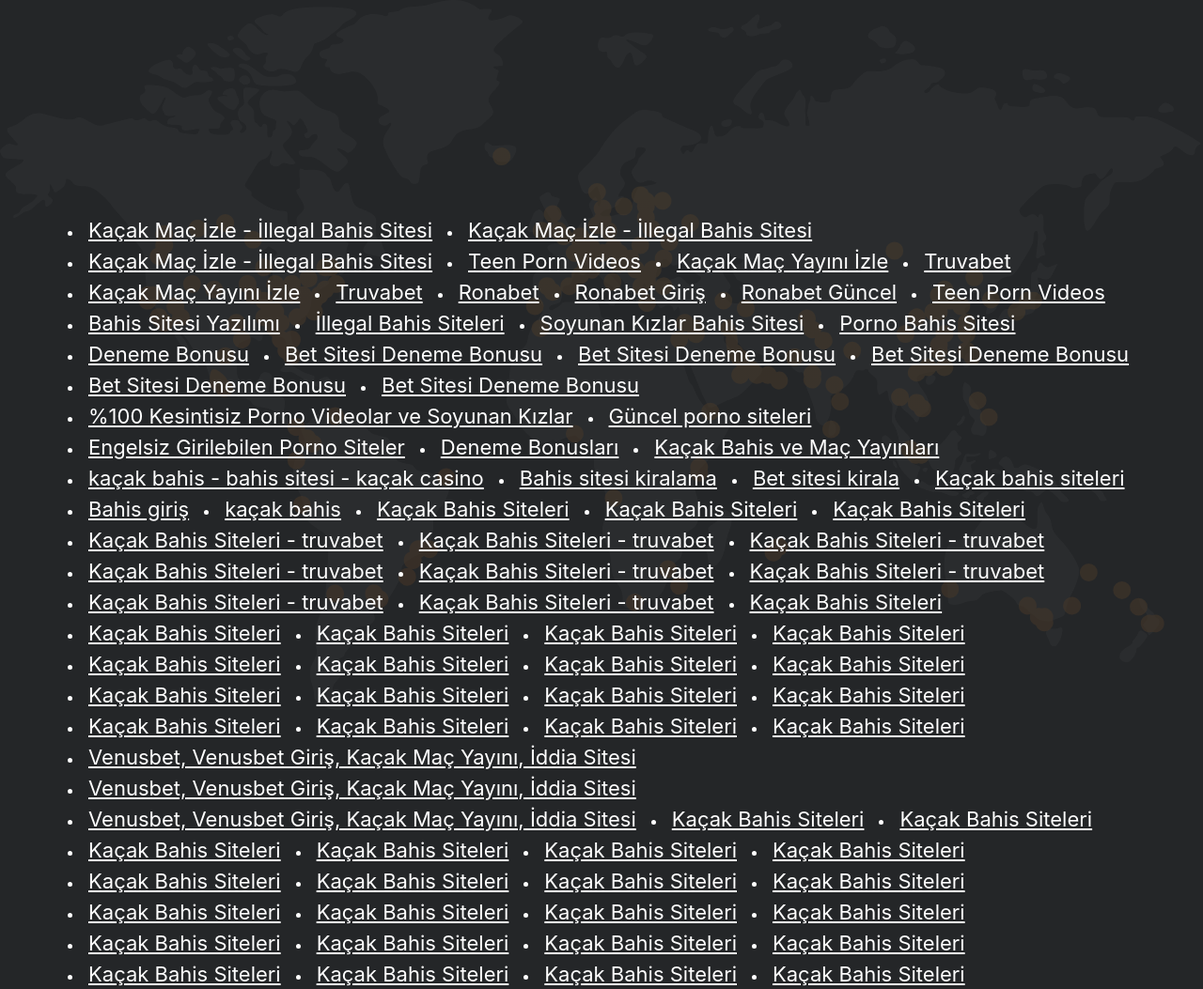
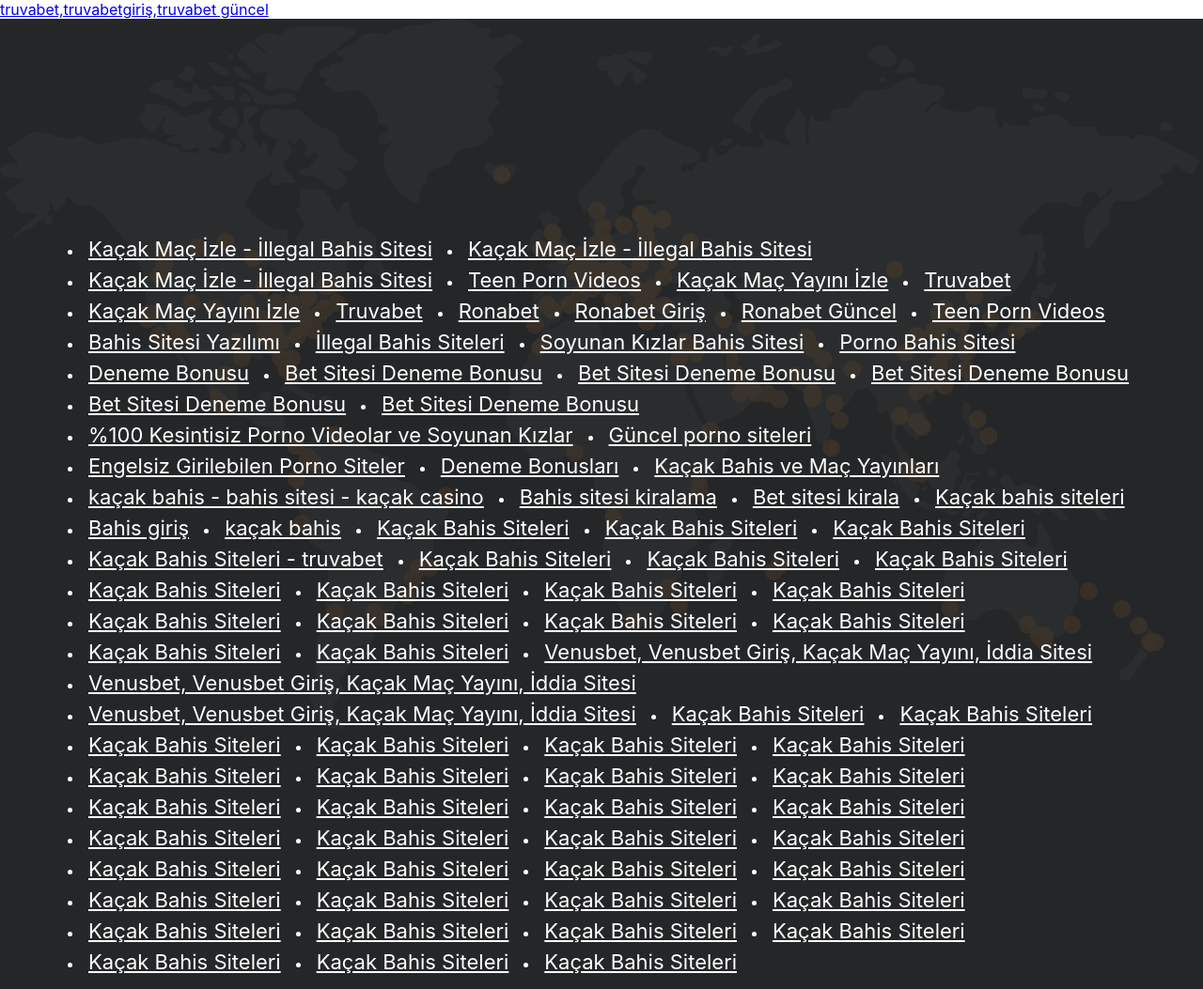
Before and after one commit to seozxd/ultron-links, a plain HTML site: page index.html in a window 1280 px wide. Shown: the top 1053 px of the page at 94% size. Drawn offline with Linux system fonts and the light colour scheme.

Commit message:
Refactor sponsored links in index.html for clarity and relevance; remove duplicates and streamline content

```diff
--- a/index.html
+++ b/index.html
@@ -1,3 +1,4 @@
+<a href="https://www.truvabet-giris.com/tr/tr/">truvabet,truvabetgiriş,truvabet güncel</a>
 <head>
   <meta charset="utf-8" />
   <meta name="viewport" content="width=device-width, initial-scale=1" />
@@ -112,23 +113,12 @@
     <li><a href="https://ronabetkirala.net/uyelik" rel="sponsored">Kaçak Bahis Siteleri</a></li>
     <li><a href="https://ronabetgiris.org/" rel="sponsored">Kaçak Bahis Siteleri</a></li>
     <li><a href="https://truvabett.com/iletisim/" rel="sponsored">Kaçak Bahis Siteleri - truvabet</a></li>
-    <li><a href="https://truvabett.com/iletisim/" rel="sponsored">Kaçak Bahis Siteleri - truvabet</a></li>
-    <li><a href="https://truvabett.com/iletisim/" rel="sponsored">Kaçak Bahis Siteleri - truvabet</a></li>
-    <li><a href="https://truvabett.com/iletisim/" rel="sponsored">Kaçak Bahis Siteleri - truvabet</a></li>
-    <li><a href="https://truvabett.com/iletisim/" rel="sponsored">Kaçak Bahis Siteleri - truvabet</a></li>
-    <li><a href="https://truvabett.com/iletisim/" rel="sponsored">Kaçak Bahis Siteleri - truvabet</a></li>
-    <li><a href="https://truvabett.com/iletisim/" rel="sponsored">Kaçak Bahis Siteleri - truvabet</a></li>
-    <li><a href="https://truvabett.com/iletisim/" rel="sponsored">Kaçak Bahis Siteleri - truvabet</a></li>
     <li><a href="https://ayanmediasolutions.com/" rel="sponsored">Kaçak Bahis Siteleri</a></li>
     <li><a href="https://truva.bet/" rel="sponsored">Kaçak Bahis Siteleri</a></li>
-    <li><a href="https://www.truvabetgiris-top.top/tr/amp/" rel="sponsored">Kaçak Bahis Siteleri</a></li>
     <li><a href="https://www.truvabet-giris.com" rel="sponsored">Kaçak Bahis Siteleri</a></li>
-    <li><a href="https://connectamericas.com" rel="sponsored">Kaçak Bahis Siteleri</a></li>
     <li><a href="https://truvabet-girisi.top" rel="sponsored">Kaçak Bahis Siteleri</a></li>
-    <li><a href="https://truvabettx.top/amp/" rel="sponsored">Kaçak Bahis Siteleri</a></li>
     <li><a href="https://truvabet.ink" rel="sponsored">Kaçak Bahis Siteleri</a></li>
     <li><a href="https://truvabett.com/truvabet-guncel-giris" rel="sponsored">Kaçak Bahis Siteleri</a></li>
-    <li><a href="https://truvabett.top/amp/" rel="sponsored">Kaçak Bahis Siteleri</a></li>
     <li><a href="https://truvabetx.com" rel="sponsored">Kaçak Bahis Siteleri</a></li>
     <li><a href="https://www.truvabetguncelim.com" rel="sponsored">Kaçak Bahis Siteleri</a></li>
     <li><a href="https://www.truvabetegir.com" rel="sponsored">Kaçak Bahis Siteleri</a></li>
@@ -175,13 +165,6 @@
     <li><a href="https://www.truvabet-giris.com/tr/kategori/truvabet-adres-duyurulari/" rel="sponsored">Kaçak Bahis Siteleri</a></li>
     <li><a href="https://marcodastresfronteiras.com.br/ingressos/" rel="sponsored">Kaçak Bahis Siteleri</a></li>
     </section>
-<p>
-    <li><a href="https://www.truvabet-giris.com/tr/tr/" rel="sponsored">truvabet,truvabetgiriş,truvabet güncel</a></li>
-
-<!--<a href="https://getmdfonline.online" target="_blank" rel="noopener">Deneme bonusu</a>-->
-<!--<a href="https://getlisino.best" target="_blank" rel="noopener">Deneme bonusu</a>-->
-
-</p>
     </div>
     <section class="bet-content">
   <h2>Bet Giriş Adresleri – Güncel ve Hızlı Bağlantılar</h2>
```
